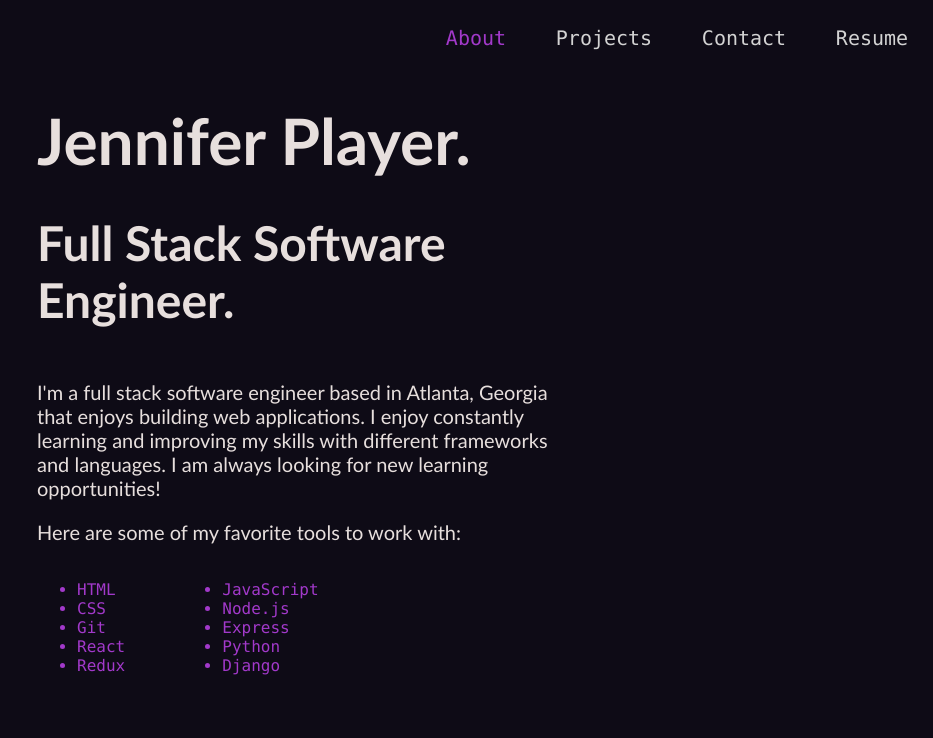
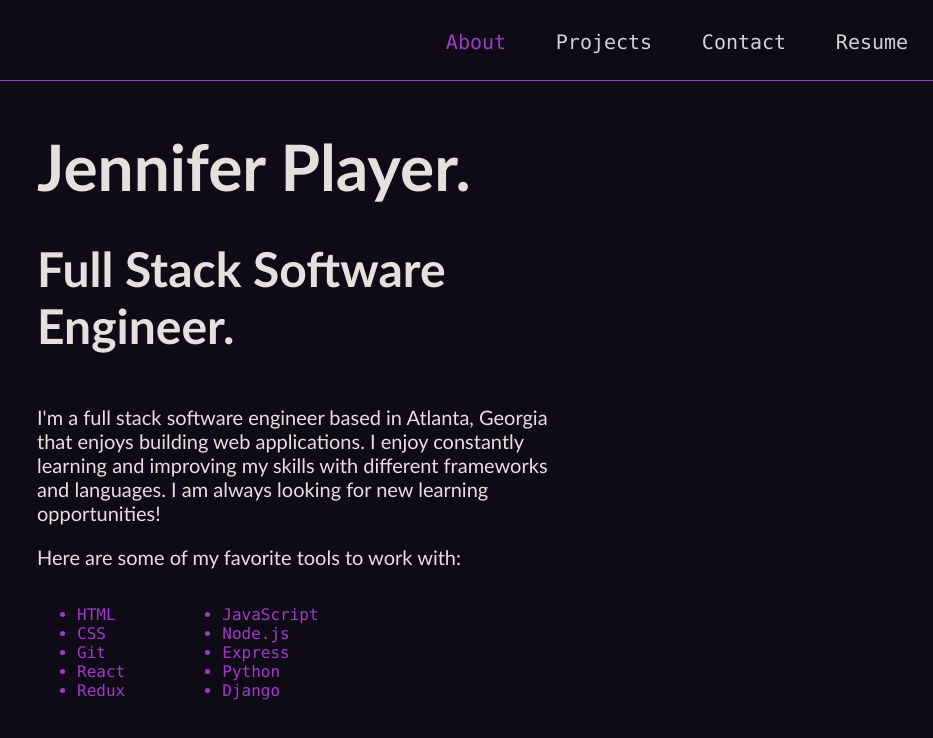
Before and after one commit to chainchompa/portfolio, a React (Create React App) app: page / in a window 1280 px wide. Shown: the top 738 px of the page, without its empty margins (347-1280 px from the left). Built offline with nearby package versions, Linux system fonts and the light colour scheme.

Commit message:
added some more styling to navigation

```diff
--- a/src/components/About.css
+++ b/src/components/About.css
@@ -7,7 +7,7 @@
     font-size: 4em;
     color: #E7DFDD;
     margin-bottom: -15%;
-    margin-top: 20%;
+    margin-top: 25%;
 }
 
 .about h6{
--- a/src/components/Navigation.css
+++ b/src/components/Navigation.css
@@ -3,6 +3,8 @@
   top: 0;
   width: 100%;
   background-color: #0E0B16;
+  height: 80px;
+  border-bottom: 1px #A239CA solid;
 }
 
 .navigation .nav-links {
@@ -12,7 +14,7 @@
     margin-left: 60%;
     font-family: "SF Mono", "Fira Code", "Fira Mono", "Roboto Mono", "Lucida Console", Monaco, monospace;
     font-size: 20px;
-    margin-top: 2%;
+    margin-top: 30px;
 
 }
 
```
